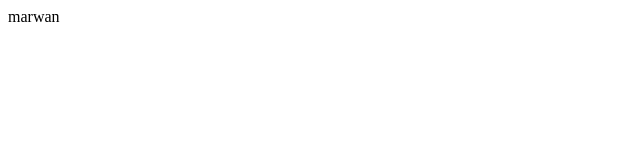
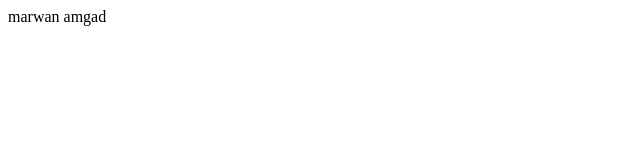
Before and after one commit to marwan-js/test-23, a plain HTML site: page index.html in a window 1280 px wide. Shown: the full height of the page, 0-640 px from the left. Drawn offline with Linux system fonts and the light colour scheme.

Commit message:
Update index.html

```diff
--- a/index.html
+++ b/index.html
@@ -6,6 +6,6 @@
     <title>Document</title>
 </head>
 <body>
-    marwan
+    marwan amgad
 </body>
 </html>
```
